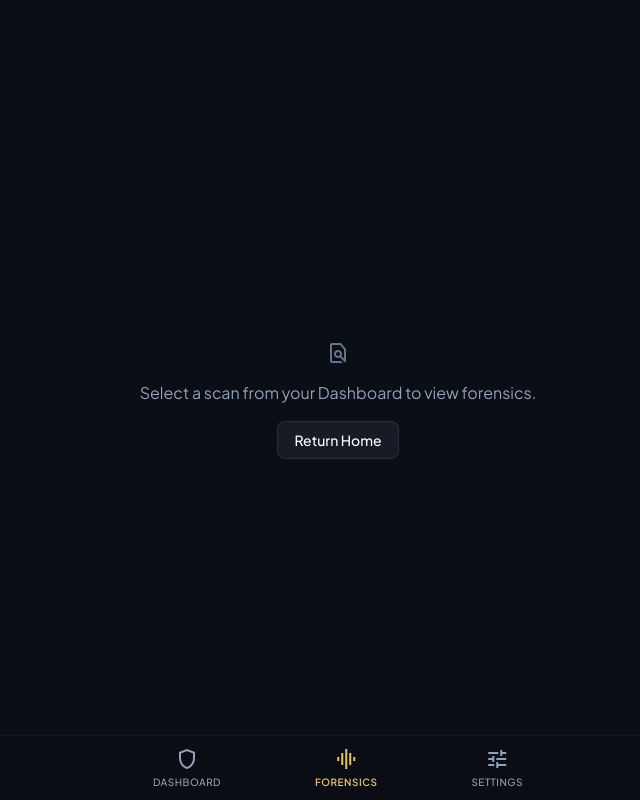
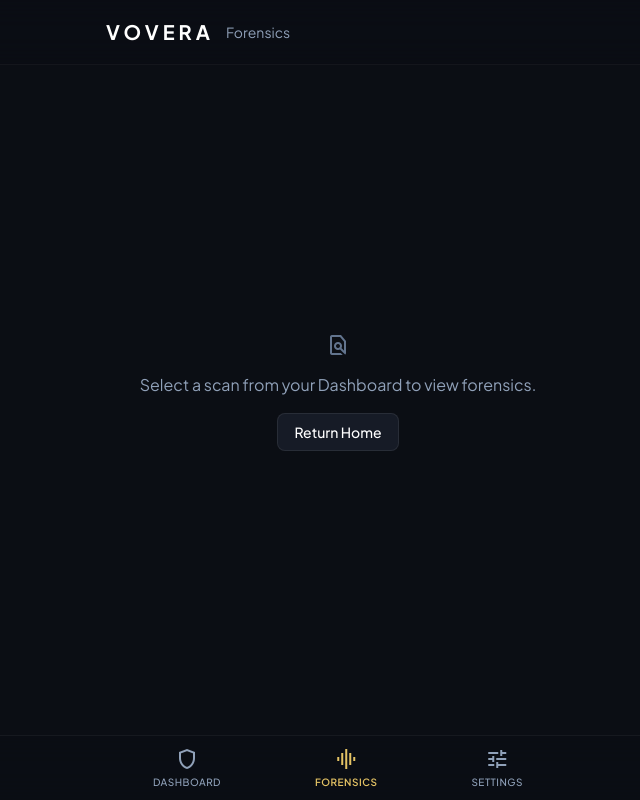
Before and after one commit to soumik2007/VOVERA, a React (Vite) app in the folder web-frontend/: page /forensics in a window 1280 px wide. Shown: the whole page, without its empty margins (302-942 px from the left). Built offline with nearby package versions, Linux system fonts and the light colour scheme.

Commit message:
style: unify Forensics header layout to perfectly match Settings and Dashboard

```diff
--- a/web-frontend/src/pages/Forensics.tsx
+++ b/web-frontend/src/pages/Forensics.tsx
@@ -47,52 +47,32 @@ export default function Forensics() {
     setTimeout(() => setToast(null), 2600);
   };
 
-  if (loading) {
+  const isSafe = report ? report.risk_score < 50 : true;
+
   return (
     <div className="min-h-screen bg-[#0B0E14] text-white flex flex-col">
-        <div className="flex-1 flex items-center justify-center">
-          <div className="animate-spin w-8 h-8 border-2 border-[#e5c365] border-t-transparent rounded-full"></div>
-        </div>
-        <BottomNav />
-      </div>
-    );
-  }
-
-  if (!report) {
-    return (
-      <div className="min-h-screen bg-[#0B0E14] text-white flex flex-col">
-        <div className="flex-1 flex flex-col items-center justify-center px-6 text-center gap-4">
-          <span className="material-symbols-outlined text-slate-500 text-5xl">find_in_page</span>
-          <p className="text-slate-400">Select a scan from your Dashboard to view forensics.</p>
-          <button onClick={() => navigate('/')} className="px-4 py-2 bg-[#161B26] hover:bg-[#1E2330] border border-white/[0.08] rounded-lg text-sm font-medium">Return Home</button>
-        </div>
-        <BottomNav />
-      </div>
-    );
-  }
-
-  const isSafe = report.risk_score < 50;
-
-  return (
-    <div className="min-h-screen bg-[#0B0E14] text-white">
-      {/* Header */}
+      {/* Universal Header (Matches Settings/Dashboard vibe) */}
       <header className="fixed top-0 w-full z-50 pt-safe bg-[#0B0E14]/85 backdrop-blur-xl border-b border-white/[0.04]">
-        <div className="h-16 px-5 flex items-center justify-between max-w-lg mx-auto">
-          <div className="flex items-center gap-3">
-            <div className="w-9 h-9 rounded-xl bg-[#141824] border border-[#e5c365]/30 flex items-center justify-center text-[#e5c365] shadow-[0_0_15px_rgba(229,195,101,0.12)]">
-              <span className="material-symbols-outlined text-[20px]" style={{ fontVariationSettings: "'FILL' 1" }}>shield_with_heart</span>
-            </div>
-            <div className="flex flex-col">
-              <span className="text-[10px] font-semibold tracking-[0.2em] text-[#e5c365] uppercase">VOVERA SIGNAL</span>
-              <span className="text-base font-semibold tracking-tight text-white">Threat Forensics</span>
-            </div>
-          </div>
+        <div className="h-16 px-6 flex items-center max-w-lg mx-auto">
+          <span className="text-xl font-bold tracking-[0.2em] text-white">VOVERA</span>
+          <span className="ml-3 text-sm text-slate-400">Forensics</span>
         </div>
       </header>
 
+      {loading ? (
+        <div className="flex-1 flex items-center justify-center pt-16 pb-20">
+          <div className="animate-spin w-8 h-8 border-2 border-[#e5c365] border-t-transparent rounded-full"></div>
+        </div>
+      ) : !report ? (
+        <div className="flex-1 flex flex-col items-center justify-center px-6 text-center gap-4 pt-16 pb-20">
+          <span className="material-symbols-outlined text-slate-500 text-5xl">find_in_page</span>
+          <p className="text-slate-400">Select a scan from your Dashboard to view forensics.</p>
+          <button onClick={() => navigate('/')} className="px-4 py-2 bg-[#161B26] hover:bg-[#1E2330] border border-white/[0.08] rounded-lg text-sm font-medium transition-colors">Return Home</button>
+        </div>
+      ) : (
         <main className="flex-1 w-full pt-20 pb-28 px-5 flex flex-col space-y-5 max-w-lg mx-auto">
           {/* Incident Bar */}
-        <div className="flex items-center justify-between pt-1">
+          <div className="flex items-center justify-between pt-2">
             <div className="flex items-center gap-2">
               {!isSafe && (
                 <span className="relative flex h-2 w-2">
@@ -223,6 +203,7 @@ export default function Forensics() {
             </button>
           </div>
         </main>
+      )}
 
       {/* Toast */}
       {toast && (
```
Lines whose indentation alone changed are shown as unchanged.
